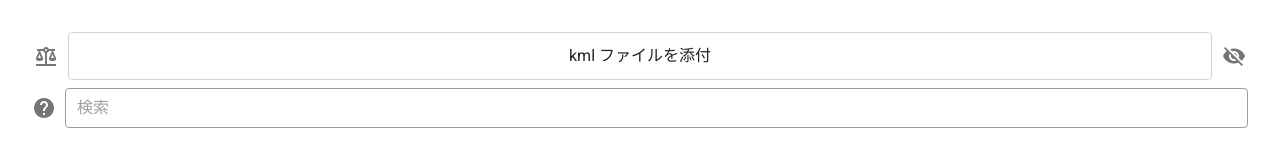
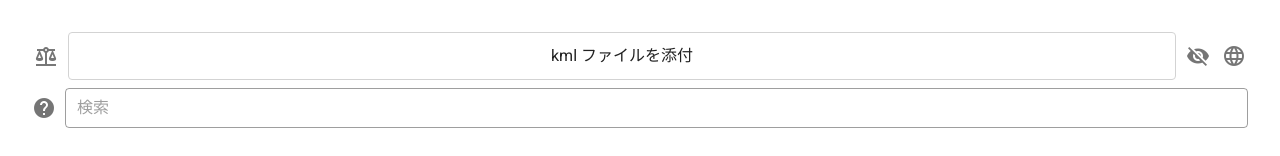
Before and after one commit to 482F/kml-viewer, a Vue app: page / in a window 1280 px wide. Shown: the top 156 px of the page. Built offline with nearby package versions, Linux system fonts and the light colour scheme; what 482-vue-utils would draw is missing.

Commit message:
表示されている行の県や市などの情報を取得できるように

```diff
--- a/src/components/kml-viewer.vue
+++ b/src/components/kml-viewer.vue
@@ -29,6 +29,15 @@ import * as XLSX from 'xlsx'
 
 import KmlListHeader from './kml-list-header.vue'
 import KmlListItem from './kml-list-item.vue'
+
+async function getGeoInfo(lat, lng) {
+  await new Promise((resolve) => setTimeout(resolve, 1100))
+  return await fetch(
+    `https://nominatim.openstreetmap.org/reverse?lat=${lat}&lon=${lng}&format=json`
+  )
+    .then((r) => r.json())
+    .catch(() => undefined)
+}
 
 export default {
   name: 'kml-viewer',
@@ -160,13 +169,7 @@ export default {
           }
         }
 
-        const columns = Array.from(
-          new Set(rows.map((datum) => Object.keys(datum)).flat())
-        ).map((name) => ({
-          name,
-          width: 100,
-          show: true,
-        }))
+        const columns = this.calcColumns(rows)
 
         rows.forEach((row) => {
           for (const column of columns) {
@@ -182,6 +185,38 @@ export default {
       } catch (e) {
         console.error(e)
       }
+      this.processing = false
+    },
+    calcColumns(rows) {
+      return Array.from(
+        new Set(rows.map((datum) => Object.keys(datum)).flat())
+      ).map((name) => {
+        const existingColumn = this.columns.find(
+          (column) => column.name === name
+        )
+        return (
+          existingColumn ?? {
+            name,
+            width: 100,
+            show: true,
+          }
+        )
+      })
+    },
+    async getGeoInfos() {
+      this.processing = true
+      this.progress = 0
+      const targets = this.rows.filter(this.searcher)
+      let i = 1
+      for (const target of targets) {
+        if (!target.lat || !target.lng) {
+          continue
+        }
+        const info = await getGeoInfo(target.lat, target.lng)
+        Object.assign(target, info?.address ?? {})
+        this.progress = i++ / targets.length
+      }
+      this.columns = this.calcColumns(this.rows)
       this.processing = false
     },
     toSheet() {
--- a/src/components/main.vue
+++ b/src/components/main.vue
@@ -40,6 +40,11 @@
         class="icon"
         icon="mdi-eye-off"
         @click="() => (visibleAll = true)"
+      />
+      <a-icon-button
+        class="icon"
+        icon="mdi-web"
+        @click="() => $refs.kmlViewer.getGeoInfos()"
       />
     </div>
     <search
```
